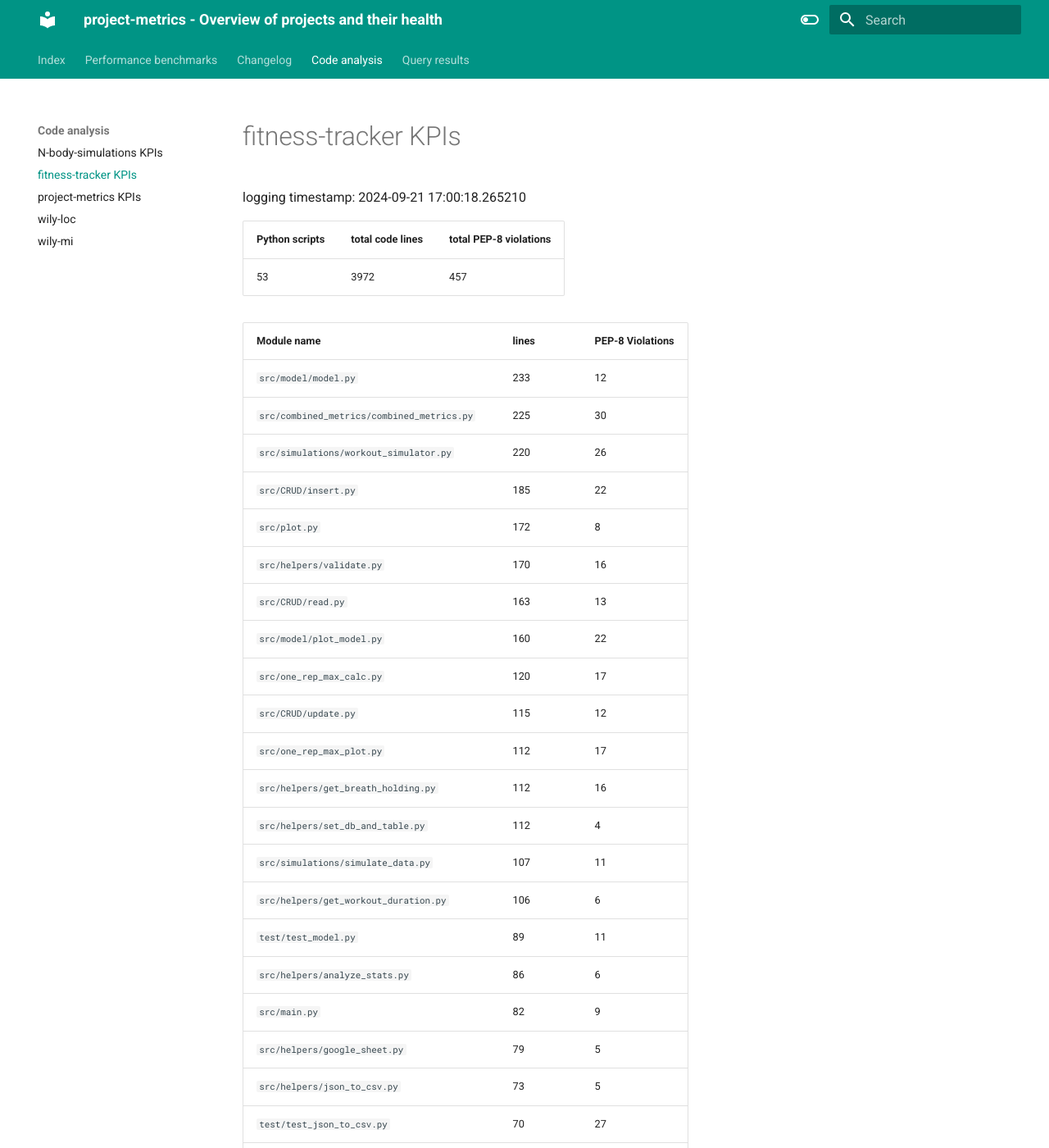
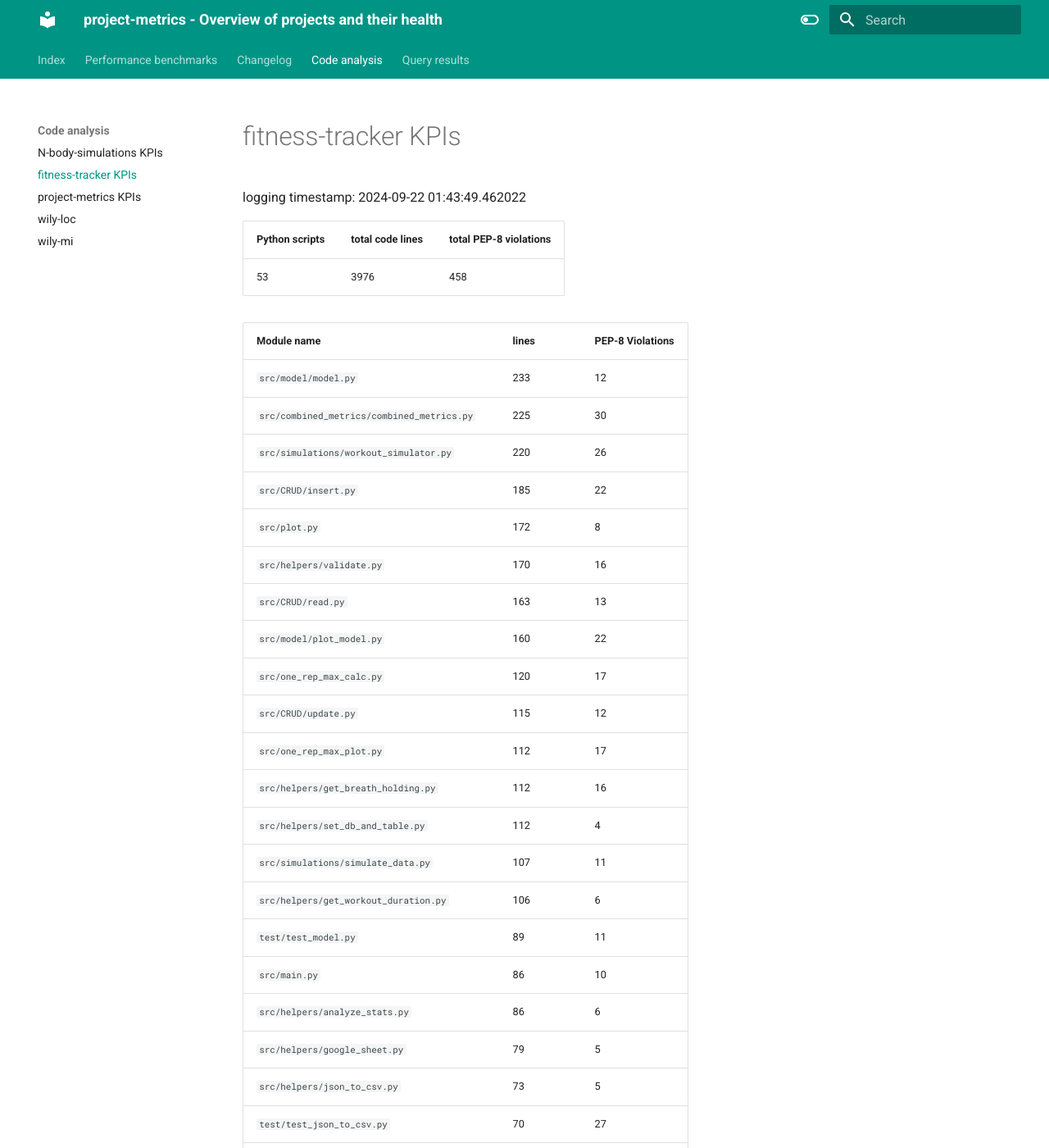
Before and after one commit to TheNewThinkTank/project-metrics, an MkDocs documentation site: the page built from docs/project_docs/code-analysis/kpi_fitness-tracker.md, in a window 1280 px wide and 1400 px high. Shown: the whole window at 82% size. Built offline with MkDocs 1.6.1 and Material for MkDocs 9.7.7, drawn with Linux system fonts in a browser that asks for light colours.

Commit message:
Updating file

```diff
--- a/docs/project_docs/code-analysis/kpi_fitness-tracker.md
+++ b/docs/project_docs/code-analysis/kpi_fitness-tracker.md
@@ -1,11 +1,11 @@
 # fitness-tracker KPIs
 
 logging timestamp:
-2024-09-21 17:00:18.265210
+2024-09-22 01:43:49.462022
 
 | Python scripts | total code lines | total PEP-8 violations |
 | --- | --- | --- |
-| 53| 3972 | 457 |
+| 53| 3976 | 458 |
 
 | Module name | lines | PEP-8 Violations |
 | --- | --- | --- |
@@ -25,8 +25,8 @@ logging timestamp:
 | `src/simulations/simulate_data.py        ` |        107 |                   11 |
 | `src/helpers/get_workout_duration.py     ` |        106 |                    6 |
 | `test/test_model.py                      ` |         89 |                   11 |
+| `src/main.py                             ` |         86 |                   10 |
 | `src/helpers/analyze_stats.py            ` |         86 |                    6 |
-| `src/main.py                             ` |         82 |                    9 |
 | `src/helpers/google_sheet.py             ` |         79 |                    5 |
 | `src/helpers/json_to_csv.py              ` |         73 |                    5 |
 | `test/test_json_to_csv.py                ` |         70 |                   27 |
```
